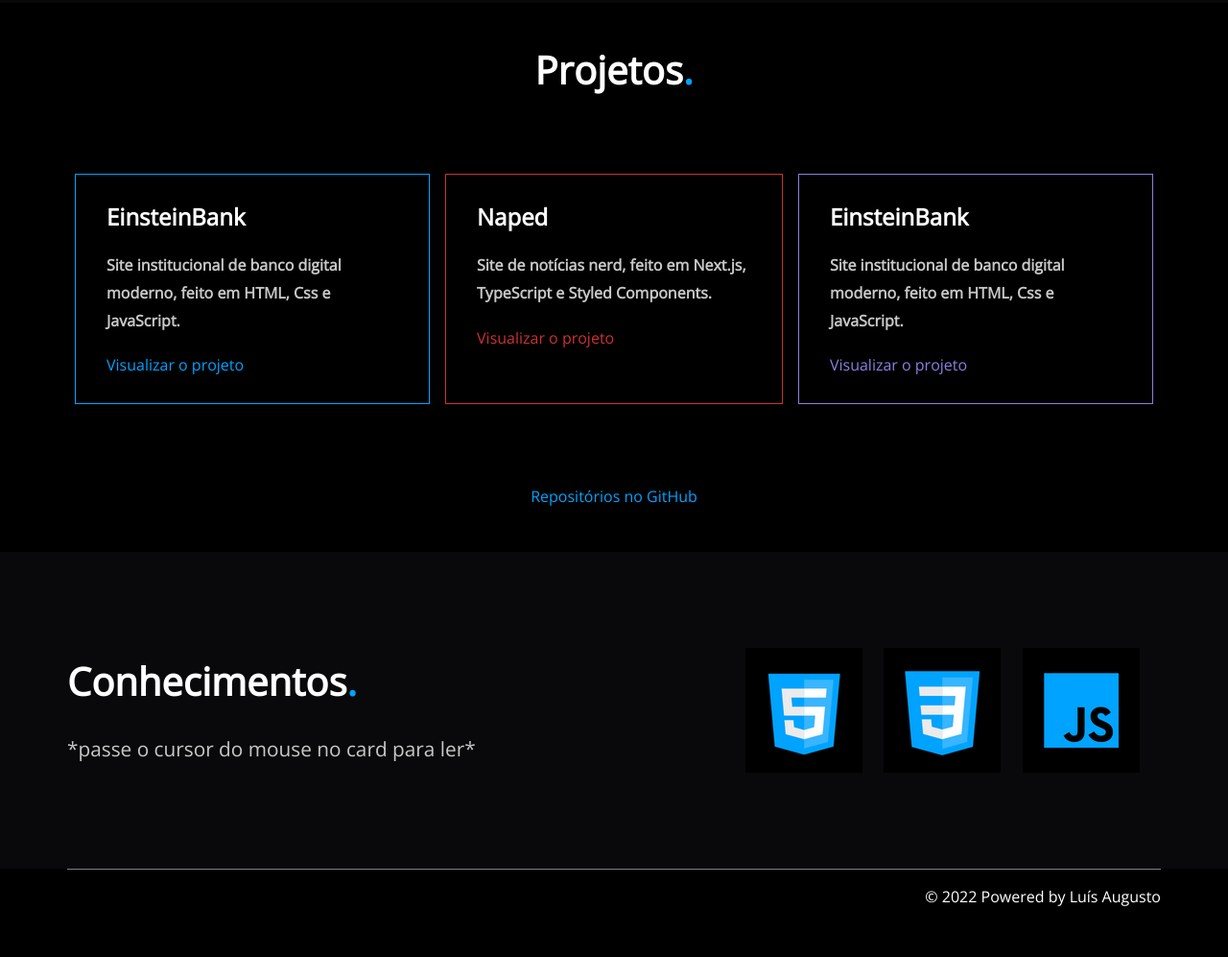
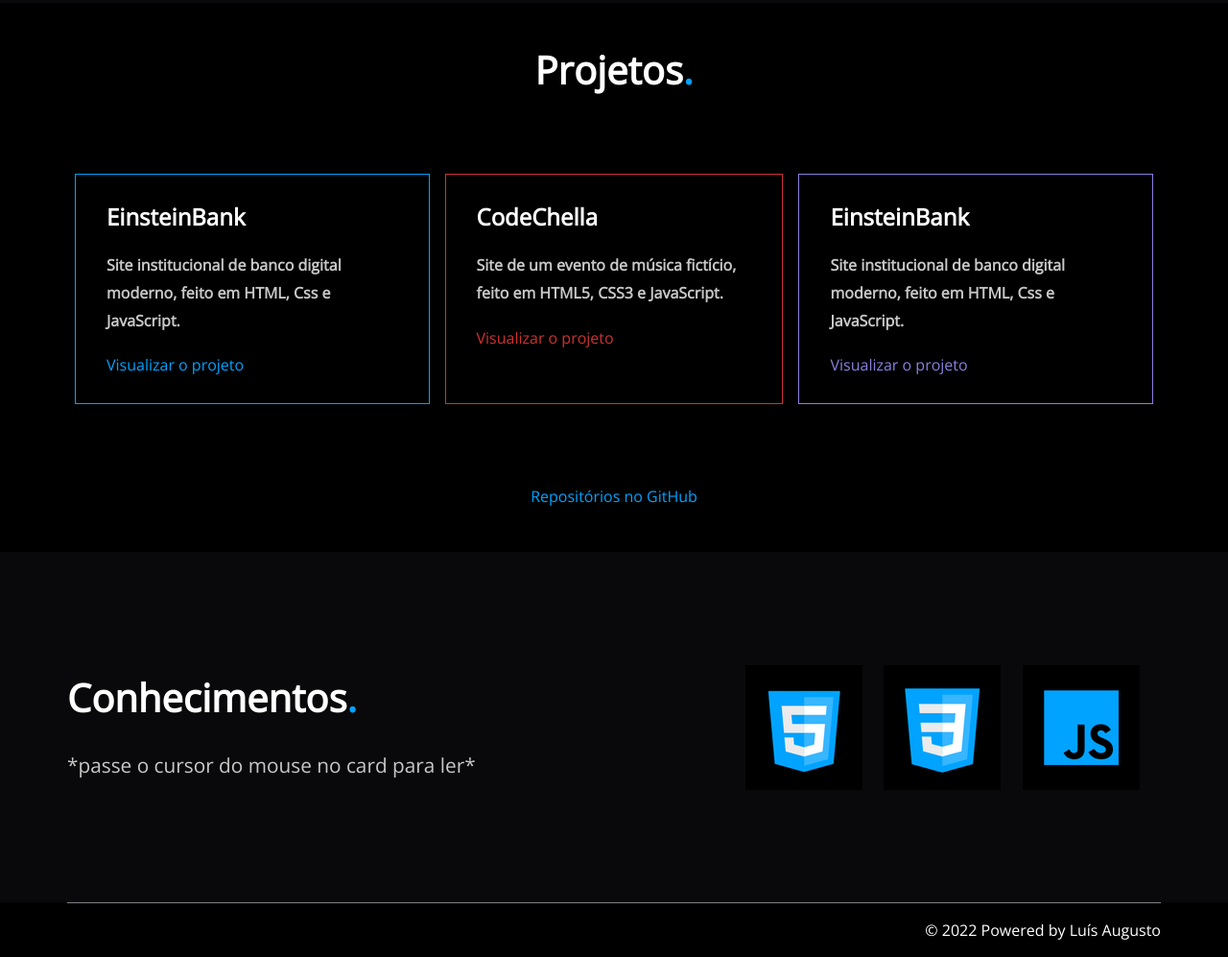
Before and after one commit to August0Luis/meu-portfolio, a plain HTML site: page index.html in a window 1280 px wide. Shown: the part 1164-2161 px from the top of the page at 96% size. Before the commit the page ends 2126 px from the top, so only its background shows below. Drawn offline with nearby package versions, Linux system fonts and the light colour scheme.

Commit message:
atualizacao

```diff
--- a/css/conhecimento/conhecimento.css
+++ b/css/conhecimento/conhecimento.css
@@ -10,6 +10,11 @@
     align-items: center;
     padding-top: 100px;
     padding-bottom: 100px;
+    min-height: 165px;
+}
+
+.conhecimento__texto {
+    width: 60%;
 }
 
 .conhecimento__titulo {
--- a/index.html
+++ b/index.html
@@ -72,10 +72,9 @@
                     <a href="#" class="projetos__link--bank">Visualizar o projeto</a>
                 </article>
                 <article class="projetos__naped">
-                    <h3 class="projetos__bank--titulo">Naped</h3>
-                    <p class="projetos__bank--texto">Site de notícias nerd, feito em Next.js, TypeScript e Styled
-                        Components.</p>
-                    <a href="#" class="projetos__link--naped">Visualizar o projeto</a>
+                    <h3 class="projetos__bank--titulo">CodeChella</h3>
+                    <p class="projetos__bank--texto">Site de um evento de música fictício, feito em HTML5, CSS3 e JavaScript.</p>
+                    <a href="https://august0luis.github.io/Codechela/" class="projetos__link--naped">Visualizar o projeto</a>
                 </article>
                 <article class="projetos__embreve">
                     <h3 class="projetos__embreve--titulo">EinsteinBank</h3>
```
